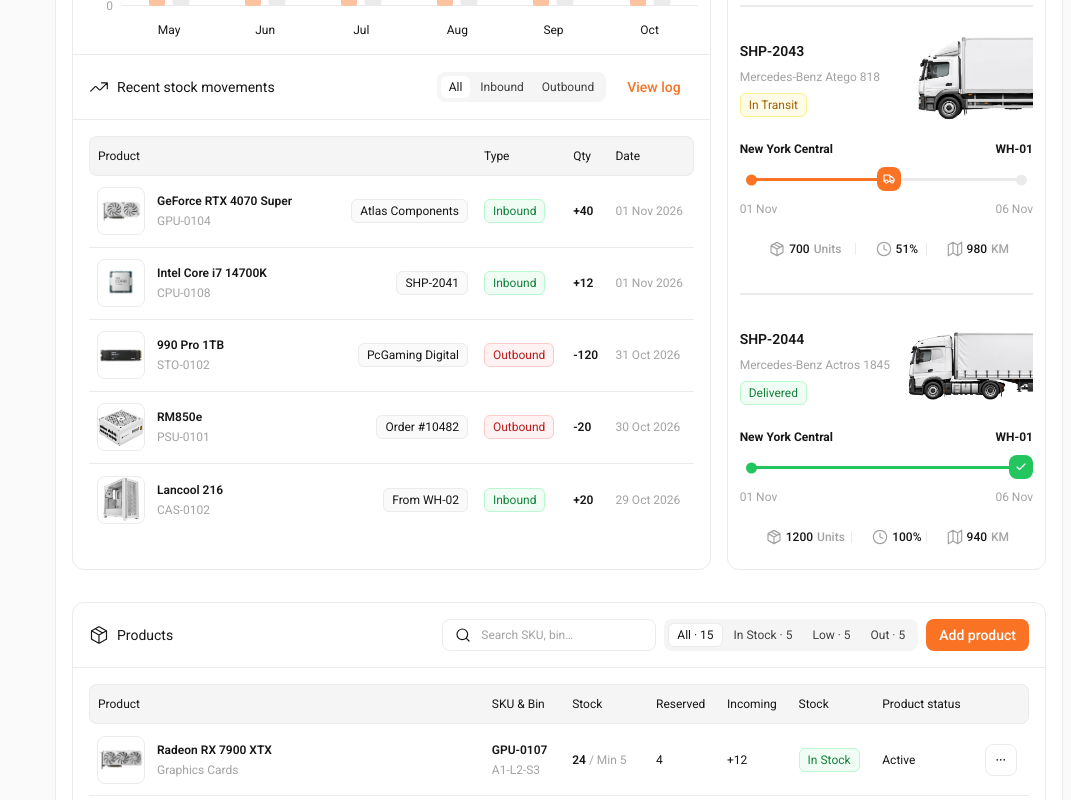
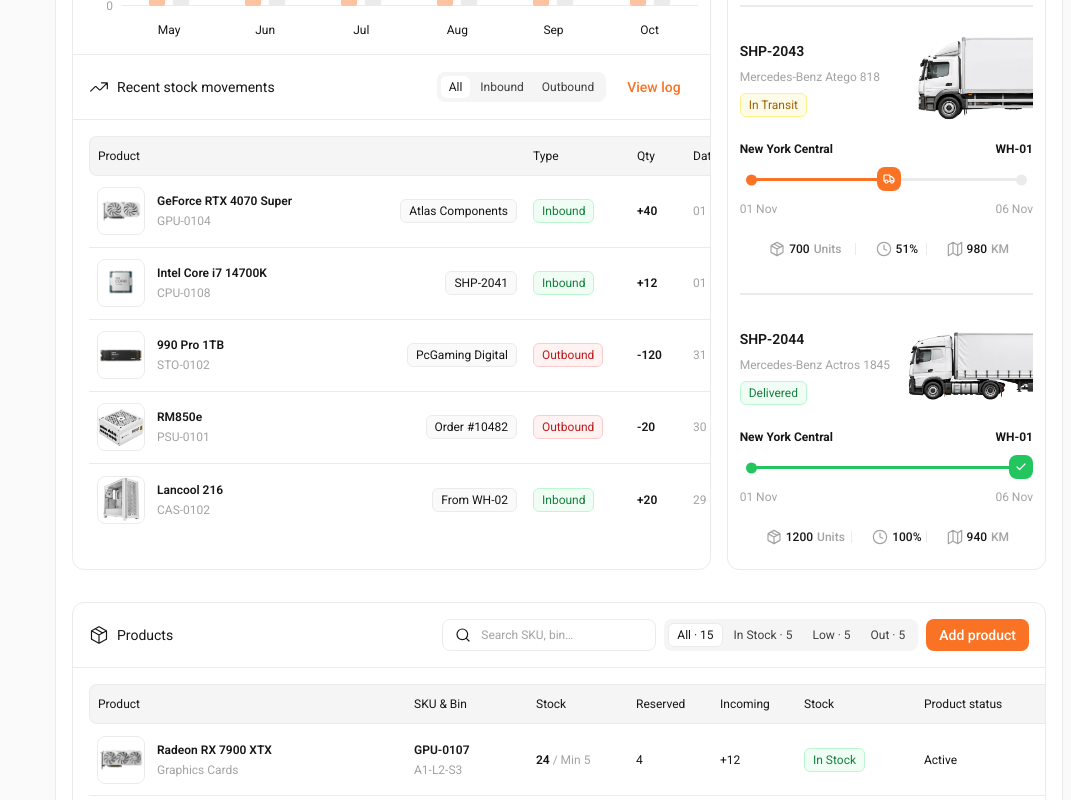
Before and after one commit to ihamedtavana/UiDeepDive-Inventory, a React (Vite) app: page / in a window 1280 px wide. Shown: the part 2540-3340 px from the top of the page, without its empty margins (209-1280 px from the left). Built offline with nearby package versions, Linux system fonts and the light colour scheme; a web font is replaced by a local one.

Commit message:
Keep table columns stable across filters

```diff
--- a/src/components/App.css
+++ b/src/components/App.css
@@ -167,7 +167,7 @@ body {
 .shelf-action { width: 100%; font-size: 14px; font-weight: 500; }
 .needs-restock { border-top: 1px solid var(--semantic-colors-border-primary-default); }
 .table-wrap { padding: calc(var(--semantic-spacing-padding-lg) * 1px); overflow-x: auto; }
-.data-table { width: 100%; border-collapse: separate; border-spacing: 0; text-align: left; font-size: 12px; line-height: 16px; }
+.data-table { width: 100%; table-layout: fixed; border-collapse: separate; border-spacing: 0; text-align: left; font-size: 12px; line-height: 16px; }
 .data-table th { height: 40px; padding: calc(var(--semantic-spacing-padding-sm) * 1px); background: var(--semantic-colors-background-surface-tertiary-default); font-weight: 400; border-top: 1px solid var(--semantic-colors-border-primary-default); border-bottom: 1px solid var(--semantic-colors-border-primary-default); white-space: nowrap; }
 .data-table th:first-child { border-left: 1px solid var(--semantic-colors-border-primary-default); border-radius: calc(var(--semantic-radius-md) * 1px) 0 0 calc(var(--semantic-radius-md) * 1px); }
 .data-table th:last-child { border-right: 1px solid var(--semantic-colors-border-primary-default); border-radius: 0 calc(var(--semantic-radius-md) * 1px) calc(var(--semantic-radius-md) * 1px) 0; }
@@ -231,7 +231,10 @@ body {
 .movement-filter button { padding: calc(var(--semantic-spacing-padding-xs) * 1px) calc(var(--semantic-spacing-padding-sm) * 1px); background: transparent; border: 0; border-radius: calc(var(--semantic-radius-sm) * 1px); color: var(--semantic-colors-text-secondary-default); font: inherit; cursor: pointer; }
 .movement-filter button.is-selected { background: var(--semantic-colors-background-surface-primary-default); color: var(--semantic-colors-text-primary-default); }
 .movement-product { display: flex; align-items: center; justify-content: space-between; gap: calc(var(--semantic-spacing-gap-sm) * 1px); }
-.movements-table th:first-child { width: 64%; }
+.movements-table { min-width: 700px; }
+.movements-table th:nth-child(2) { width: 104px; }
+.movements-table th:nth-child(3) { width: 56px; }
+.movements-table th:nth-child(4) { width: 104px; }
 .shipments-content { padding: calc(var(--semantic-spacing-padding-md) * 1px); }
 .shipments-summary { display: flex; align-items: center; justify-content: space-between; min-height: 32px; margin-bottom: calc(var(--semantic-spacing-gap-lg) * 1px); color: var(--semantic-colors-text-tertiary-default); font-size: 12px; line-height: 16px; }
 .shipment { position: relative; display: flex; flex-direction: column; gap: calc(var(--semantic-spacing-gap-2xl) * 1px); padding: calc(var(--semantic-spacing-padding-md) * 1px) 0; overflow: hidden; border-radius: calc(var(--semantic-radius-l) * 1px); }
@@ -267,7 +270,13 @@ body {
 .product-search input { min-width: 0; width: 164px; border: 0; outline: 0; background: transparent; font: inherit; }
 .product-search input::placeholder { color: var(--semantic-colors-text-tertiary-default); }
 .product-filters .tab-button { font-weight: 400; }
-.products-table th:first-child { width: 42%; }
+.products-table { min-width: 1000px; }
+.products-table th:nth-child(2) { width: 122px; }
+.products-table th:nth-child(3) { width: 100px; }
+.products-table th:nth-child(4), .products-table th:nth-child(5) { width: 84px; }
+.products-table th:nth-child(6) { width: 120px; }
+.products-table th:nth-child(7) { width: 125px; }
+.products-table th:nth-child(8) { width: 48px; }
 .more-button { font-weight: 600; }
 .more-button > span:not(.focus-ring) { line-height: 1; }
 .table-footer { display: flex; align-items: center; justify-content: space-between; color: var(--semantic-colors-text-tertiary-default); font-size: 12px; padding-top: calc(var(--semantic-spacing-padding-lg) * 1px); }
```
